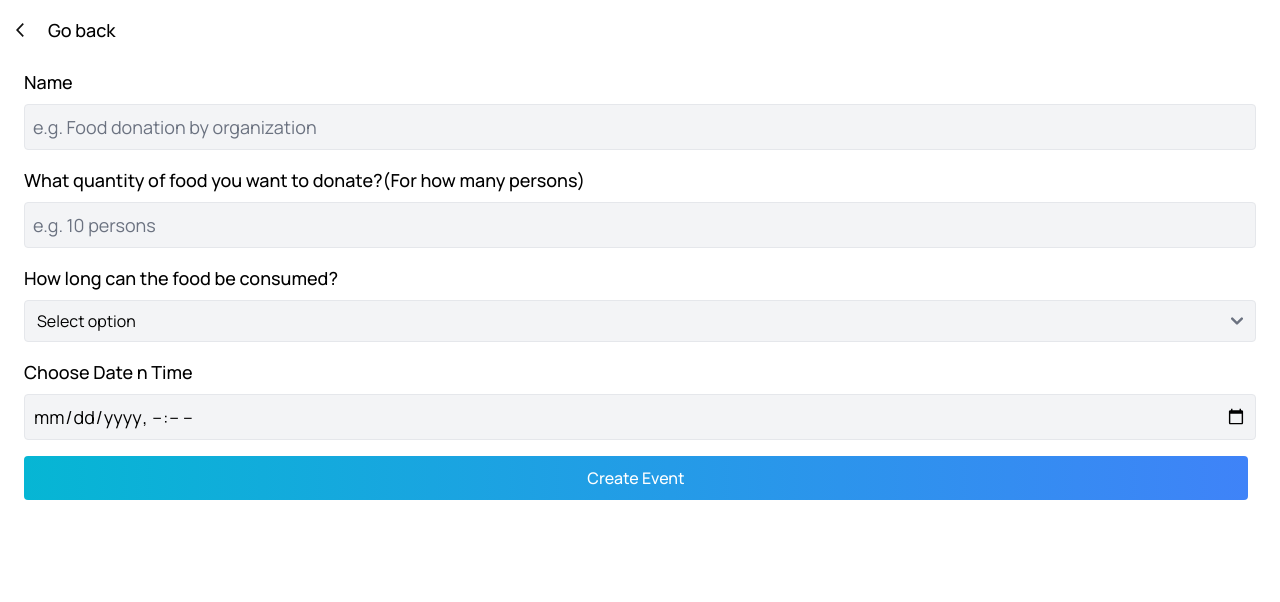
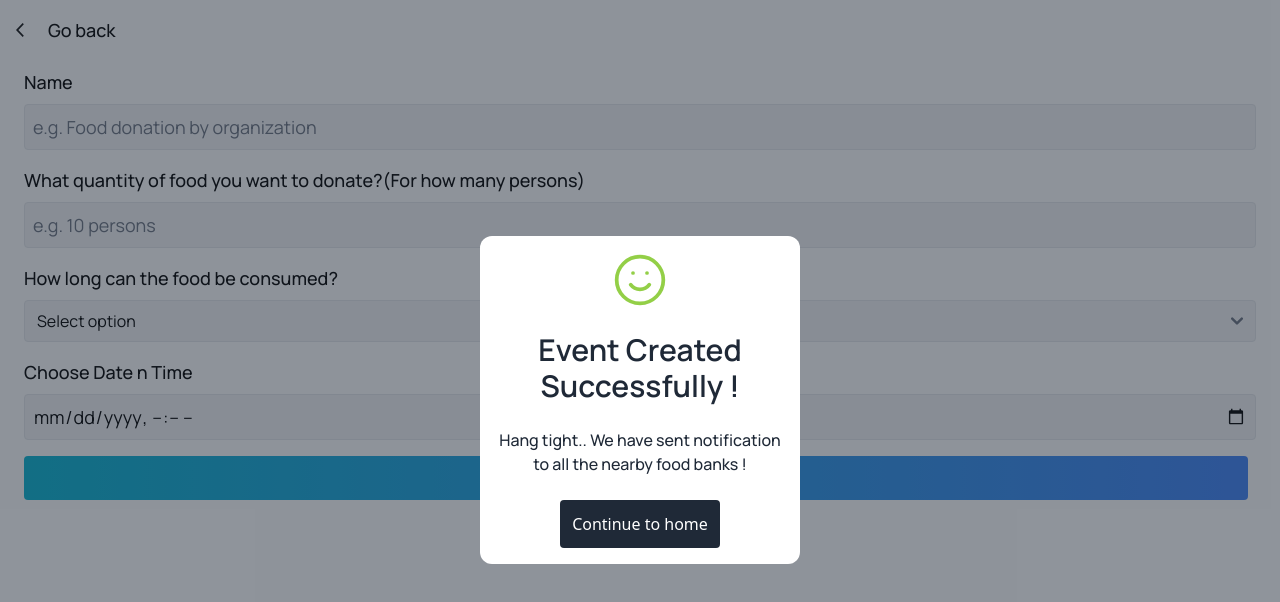
Before and after one commit to AarnaSinghal/hunger-zer-o, a Next.js app: page /donor/1/create-event in a window 1280 px wide. Shown: the top 602 px of the page. Built offline with nearby package versions, Linux system fonts and the light colour scheme.

Commit message:
[ADDED]modal

```diff
--- a/pages/donor/[id].js
+++ b/pages/donor/[id].js
@@ -67,7 +67,7 @@ const Donor = () => {
         <main className='flex items-center justify-between'>
             <div className='flexconsole.log(router) flex-col gap-1'>
                 <div className='text-3xl font-medium'>Welcome</div>
-                <div className='text-xl font-medium'>John Doe</div>
+                <div className='text-xl font-medium'>Lemon Grass Restaurants</div>
             </div>
          <button onClick={()=>router.push(`/donor/${router.query.id}/create-event`)} type="button" class="text-white bg-gradient-to-r from-cyan-500 to-blue-500 hover:bg-gradient-to-bl focus:ring-1 focus:outline-none focus:ring-cyan-300 dark:focus:ring-cyan-800 font-medium rounded-lg text-sm px-5 py-2.5 text-center mr-2 mb-2">Donate</button>
         </main>
--- a/pages/donor/[id]/create-event.js
+++ b/pages/donor/[id]/create-event.js
@@ -1,9 +1,10 @@
 import Image from 'next/image'
 import { useRouter } from 'next/router'
-import React from 'react'
+import React, { useState } from 'react'
 
 const CreateEvent = () => {
     let router=useRouter();
+    const [show,setShow]=useState(false)
   return (
     <>
     <section className='p-4 font-primary flex flex-col gap-4'>
@@ -40,10 +41,26 @@ const CreateEvent = () => {
             <div className='text-lg font-medium'>Choose Date n Time</div>
             <input type={'datetime-local'} className='p-2 w-full outline-none border-[1px] border-gray-200 rounded text-lg focus:ring-white bg-gray-100' />
         </div>
-        <button type="button" class="text-white bg-gradient-to-r from-cyan-500 to-blue-500 hover:bg-gradient-to-bl focus:ring-4 focus:outline-none focus:ring-cyan-300 dark:focus:ring-cyan-800 font-medium rounded text-base px-5 py-2.5 text-center mr-2 mb-2">Create Event</button>
+        <button onClick={()=>setShow(true)} type="button" class="text-white bg-gradient-to-r from-cyan-500 to-blue-500 hover:bg-gradient-to-bl focus:ring-4 focus:outline-none focus:ring-cyan-300 dark:focus:ring-cyan-800 font-medium rounded text-base px-5 py-2.5 text-center mr-2 mb-2">Create Event</button>
 
        </main>
     </section>
+    <main className='absolute top-0 w-screen h-screen  bg-gray-800/50 flex items-center justify-center'>
+        <div className='w-[320px] p-4 bg-white rounded-xl flex flex-col items-center gap-6'>
+            <Image
+            src={'/images/smile.svg'}
+            width={56}
+            height={56}
+            />
+            <div className='text-3xl text-gray-800 font-semibold text-center font-primary'>
+                Event Created Successfully !
+            </div>
+            <div className='text-base text-gray-800 font-medium text-center font-primary'>
+                Hang tight.. We have sent notification to all the nearby food banks !
+            </div>
+            <button onClick={()=>{router.push(`/donor/${router.query.id}`)}} className='bg-gray-800 p-3 rounded text-white'>Continue to home</button>
+        </div>
+    </main>
     </>
   )
 }
```
Also changed, not shown: public/images/smile.svg (added).
